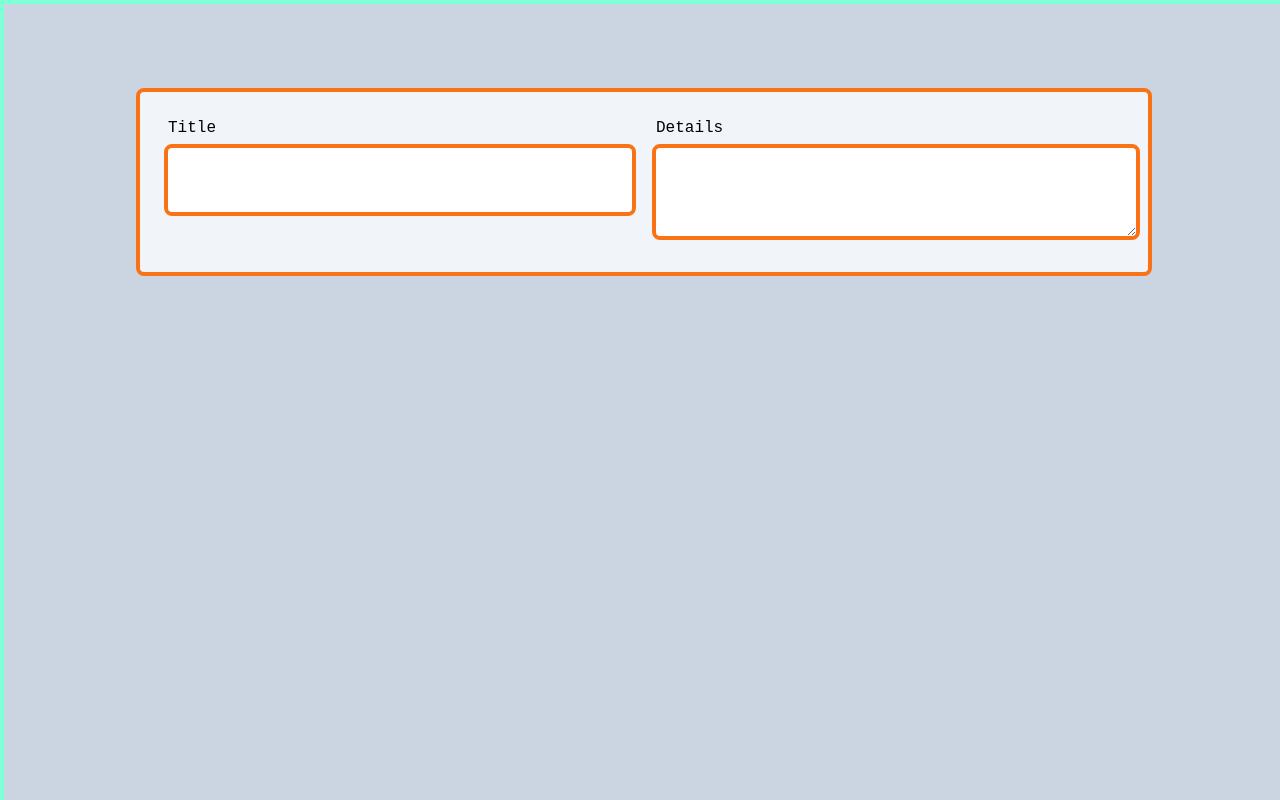
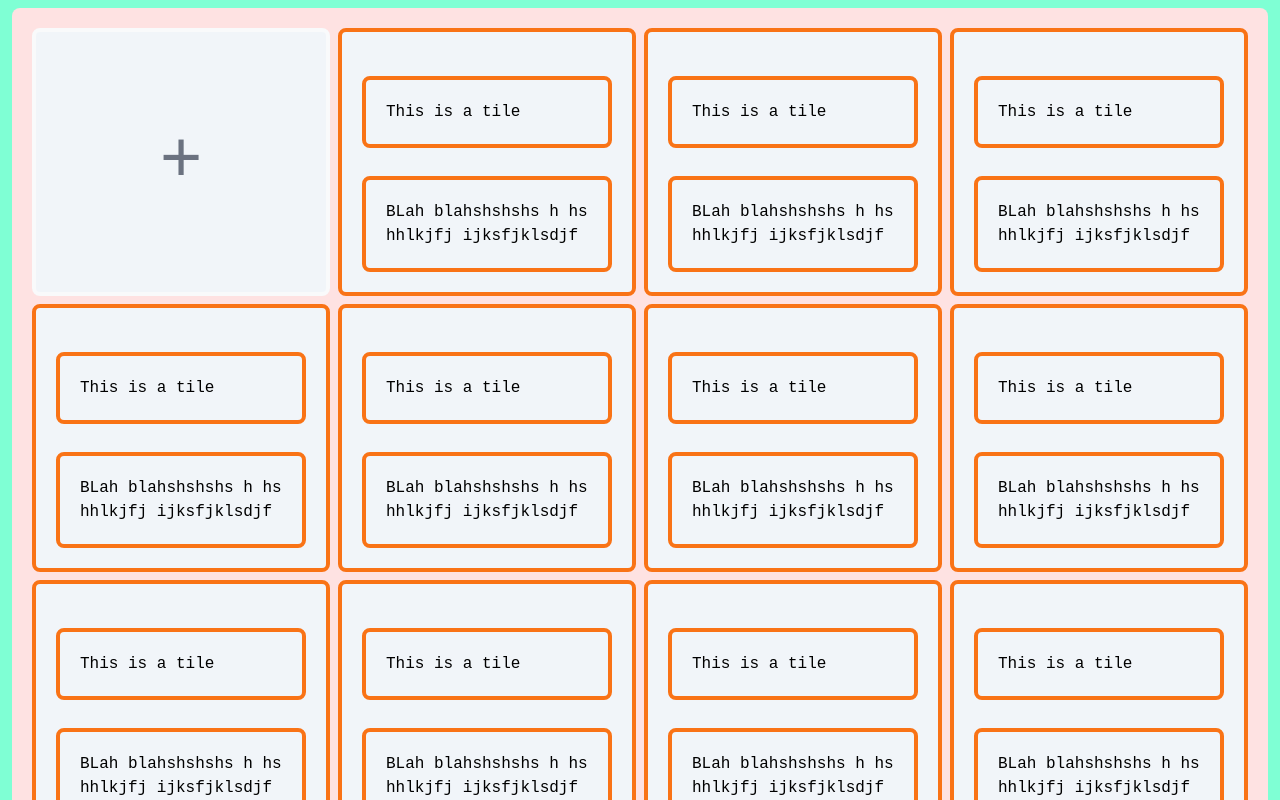
Before and after one commit to adambeth/get-shit-done, a React (Vite) app: page / in a window 1280 px wide. Shown: the top 800 px of the page. Built offline with nearby package versions, Linux system fonts and the light colour scheme.

Commit message:
modal opens and closes

```diff
--- a/src/App.jsx
+++ b/src/App.jsx
@@ -6,12 +6,13 @@ import TodoModal from "./TodoModal";
 
 function App() {
   const [todos, setTodos] = useState([...todoData]);
+  const [isModal, setIsModal] = useState(false);
   return (
     <>
       {" "}
-      <TodoModal />
+      {isModal && <TodoModal onSetIsModal={setIsModal} isModal={isModal} />}
       <div className="grid lg:grid-cols-4 md:grid-cols-2 grid-cols-1 bg-red-100 rounded-lg p-4">
-        <TodoList todos={todos} />
+        <TodoList todos={todos} onSetIsModal={setIsModal} isModal={isModal} />
       </div>
     </>
   );
--- a/src/CreateNewTodoForm.jsx
+++ b/src/CreateNewTodoForm.jsx
@@ -1,8 +1,7 @@
 import PropTypes from "prop-types";
 // import "./CreateNewTodoForm.css";
 
-function CreateNewTodoForm({ todo }) {
-  const { id, title, description } = { ...todo };
+function CreateNewTodoForm({ onSetIsModal }) {
   return (
     <div
       // onClick={onClick}
@@ -21,9 +20,7 @@ function CreateNewTodoForm({ todo }) {
           <input
             id="title"
             className="border-solid border-4 border-orange-500 rounded-lg p-5 w-full"
-          >
-            {title}
-          </input>
+          ></input>
         </div>
       </div>
 
@@ -40,19 +37,16 @@ function CreateNewTodoForm({ todo }) {
           <textarea
             id="details"
             className="border-solid border-4 border-orange-500 rounded-lg p-5 w-full h-34"
-          >
-            {description}
-          </textarea>
+          ></textarea>
         </div>
       </div>
+      <button onClick={() => onSetIsModal(false)}>Close</button>
     </div>
   );
 }
 
 CreateNewTodoForm.propTypes = {
-  todo: PropTypes.shape({
-    title: PropTypes.string.isRequired,
-  }).isRequired,
+  onSetIsModal: PropTypes.func.isRequired,
 };
 
 export default CreateNewTodoForm;
--- a/src/TodoList.jsx
+++ b/src/TodoList.jsx
@@ -2,17 +2,24 @@ import TodoListItem from "./TodoListItem";
 import PropTypes from "prop-types";
 import { useState } from "react";
 
-export default function TodoList({ todos }) {
+export default function TodoList({ todos, onSetIsModal, isModal }) {
   const [isEditOpen, setIsEditOpen] = useState(false);
   const [isNewTodo, setIsNewTodo] = useState(false);
   TodoList.propTypes = {
     todos: PropTypes.array.isRequired,
+    onSetIsModal: PropTypes.func.isRequired,
+    isModal: PropTypes.any.isRequired,
   };
+
+  function handleAddTodo() {
+    setIsNewTodo(!isNewTodo); // not sure why im using this
+    onSetIsModal(!isModal);
+  }
   return (
     <>
       <div
         className="group flex h-90 items-center justify-center border-solid border-4 border-gray-50 rounded-lg p-4 bg-slate-100 max-w-50 hover:bg-slate-100 hover:border-orange-500 hover:text-orange-700"
-        onClick={() => setIsNewTodo(!isNewTodo)}
+        onClick={handleAddTodo}
       >
         <button className="text-7xl text-gray-500 group-hover:border-orange-500 group-hover:text-orange-500 min-h-8 ">
           +
--- a/src/TodoModal.jsx
+++ b/src/TodoModal.jsx
@@ -1,10 +1,15 @@
 import CreateNewTodoForm from "./CreateNewTodoForm";
 
-function TodoModal() {
+import PropTypes from "prop-types";
+
+function TodoModal({ onSetIsModal }) {
+  TodoModal.propTypes = {
+    onSetIsModal: PropTypes.func.isRequired,
+  };
   return (
     <div className=" z-1000 absolute top-0 left-0 w-full h-lvh flex justify-center items-center bg-slate-300 opacity-100">
       <div className="w-4/5 grid-cols-2 h-4/5">
-        <CreateNewTodoForm />
+        <CreateNewTodoForm onSetIsModal={onSetIsModal} />
       </div>
     </div>
   );
```
